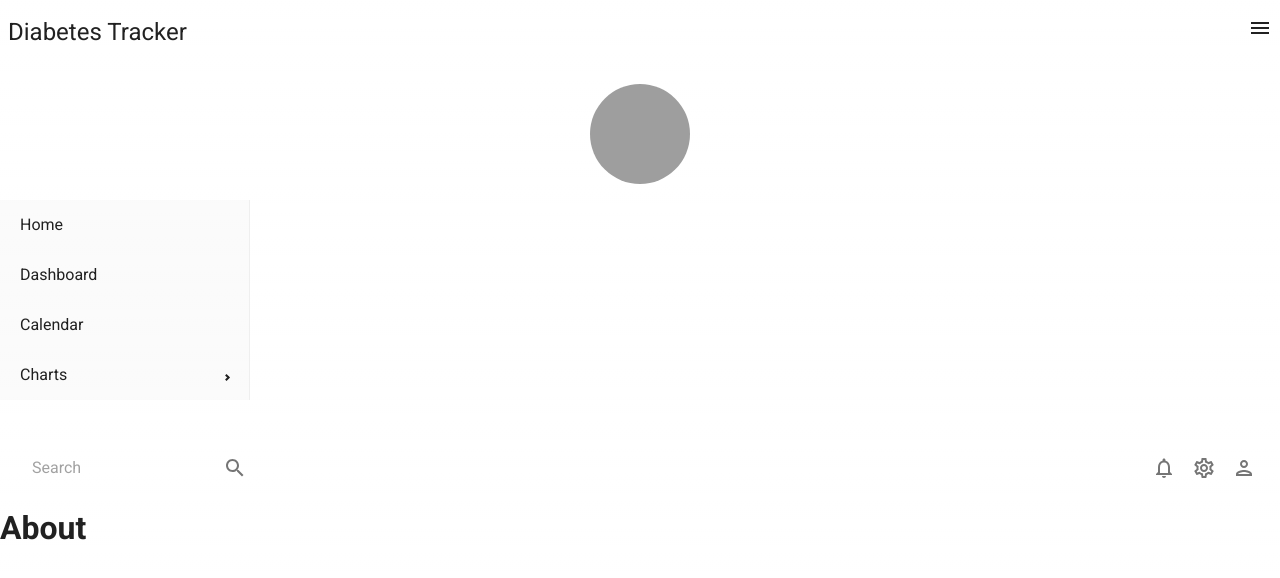
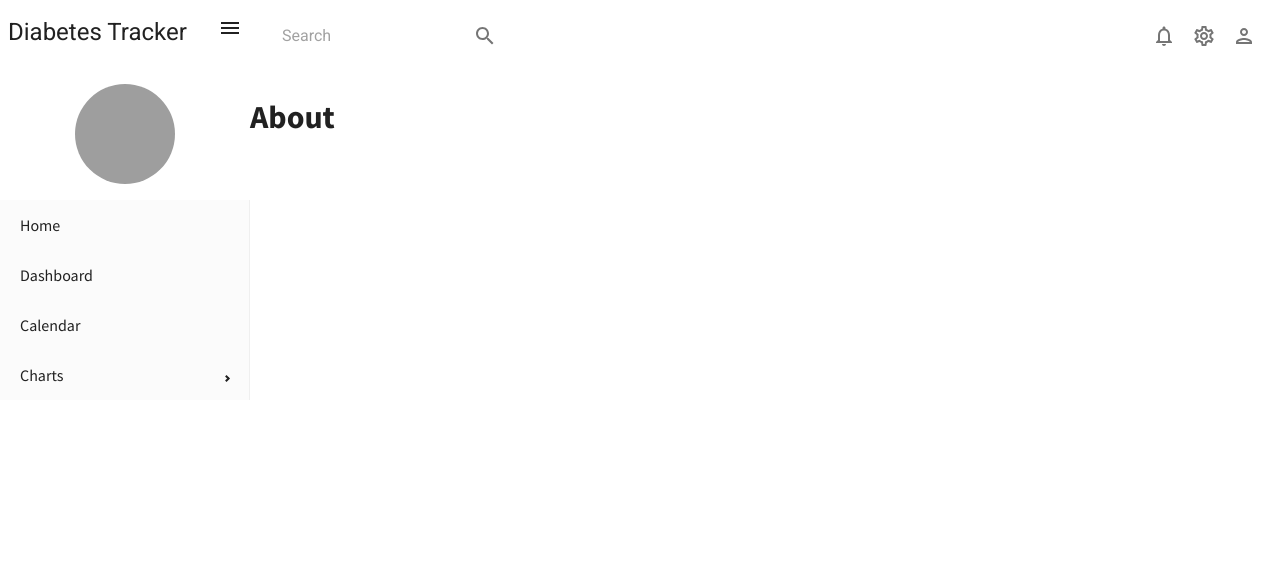
Before and after one commit to anbe6083/diabetes-tracker, a Next.js app: page /about in a window 1280 px wide. Shown: the top 578 px of the page. Built offline with nearby package versions, Linux system fonts and the light colour scheme; grey boxes are pictures that could not be loaded.

Commit message:
Edit css

```diff
--- a/src/styles/globals.css
+++ b/src/styles/globals.css
@@ -1,107 +1,36 @@
-:root {
-  --max-width: 1100px;
-  --border-radius: 12px;
-  --font-mono: ui-monospace, Menlo, Monaco, 'Cascadia Mono', 'Segoe UI Mono',
-    'Roboto Mono', 'Oxygen Mono', 'Ubuntu Monospace', 'Source Code Pro',
-    'Fira Mono', 'Droid Sans Mono', 'Courier New', monospace;
+@import url("https://fonts.googleapis.com/css2?family=Source+Sans+Pro:wght@400;600;700&display=swap");
 
-  --foreground-rgb: 0, 0, 0;
-  --background-start-rgb: 214, 219, 220;
-  --background-end-rgb: 255, 255, 255;
-
-  --primary-glow: conic-gradient(
-    from 180deg at 50% 50%,
-    #16abff33 0deg,
-    #0885ff33 55deg,
-    #54d6ff33 120deg,
-    #0071ff33 160deg,
-    transparent 360deg
-  );
-  --secondary-glow: radial-gradient(
-    rgba(255, 255, 255, 1),
-    rgba(255, 255, 255, 0)
-  );
-
-  --tile-start-rgb: 239, 245, 249;
-  --tile-end-rgb: 228, 232, 233;
-  --tile-border: conic-gradient(
-    #00000080,
-    #00000040,
-    #00000030,
-    #00000020,
-    #00000010,
-    #00000010,
-    #00000080
-  );
-
-  --callout-rgb: 238, 240, 241;
-  --callout-border-rgb: 172, 175, 176;
-  --card-rgb: 180, 185, 188;
-  --card-border-rgb: 131, 134, 135;
+html,
+body,
+#root,
+.app,
+.content {
+  height: 100%;
+  width: 100%;
+  font-family: "Source Sans Pro", sans-serif;
+  min-height: 100vh;
 }
 
-@media (prefers-color-scheme: dark) {
-  :root {
-    --foreground-rgb: 255, 255, 255;
-    --background-start-rgb: 0, 0, 0;
-    --background-end-rgb: 0, 0, 0;
-
-    --primary-glow: radial-gradient(rgba(1, 65, 255, 0.4), rgba(1, 65, 255, 0));
-    --secondary-glow: linear-gradient(
-      to bottom right,
-      rgba(1, 65, 255, 0),
-      rgba(1, 65, 255, 0),
-      rgba(1, 65, 255, 0.3)
-    );
-
-    --tile-start-rgb: 2, 13, 46;
-    --tile-end-rgb: 2, 5, 19;
-    --tile-border: conic-gradient(
-      #ffffff80,
-      #ffffff40,
-      #ffffff30,
-      #ffffff20,
-      #ffffff10,
-      #ffffff10,
-      #ffffff80
-    );
-
-    --callout-rgb: 20, 20, 20;
-    --callout-border-rgb: 108, 108, 108;
-    --card-rgb: 100, 100, 100;
-    --card-border-rgb: 200, 200, 200;
-  }
+.app {
+  display: flex;
+  position: relative;
 }
 
-* {
-  box-sizing: border-box;
-  padding: 0;
-  margin: 0;
+::-webkit-scrollbar {
+  width: 10px;
 }
 
-html,
-body {
-  max-width: 100vw;
-  overflow-x: hidden;
+/* Track */
+::-webkit-scrollbar-track {
+  background: #e0e0e0;
 }
 
-body {
-  color: rgb(var(--foreground-rgb));
-  background: linear-gradient(
-      to bottom,
-      transparent,
-      rgb(var(--background-end-rgb))
-    )
-    rgb(var(--background-start-rgb));
+/* Handle */
+::-webkit-scrollbar-thumb {
+  background: #888;
 }
 
-a {
-  color: inherit;
-  text-decoration: none;
+/* Handle on hover */
+::-webkit-scrollbar-thumb:hover {
+  background: #555;
 }
-
-@media (prefers-color-scheme: dark) {
-  html {
-    color-scheme: dark;
-  }
-}
```
